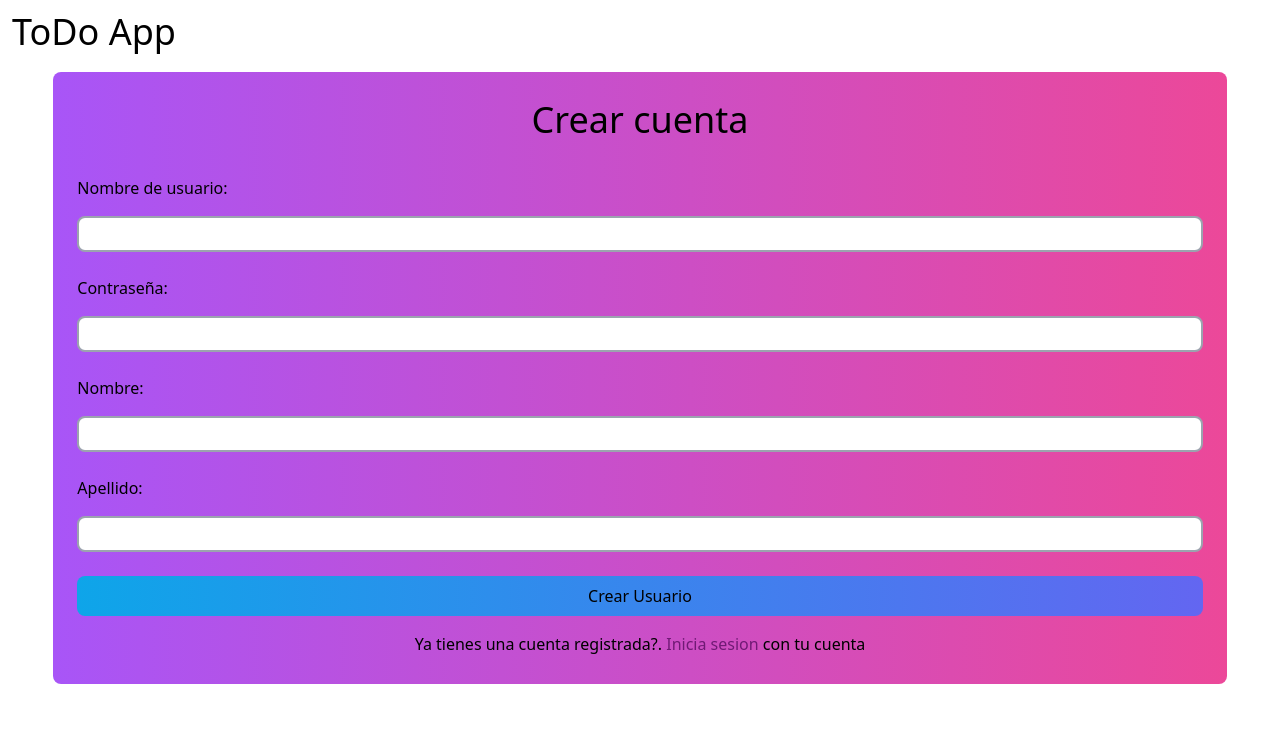
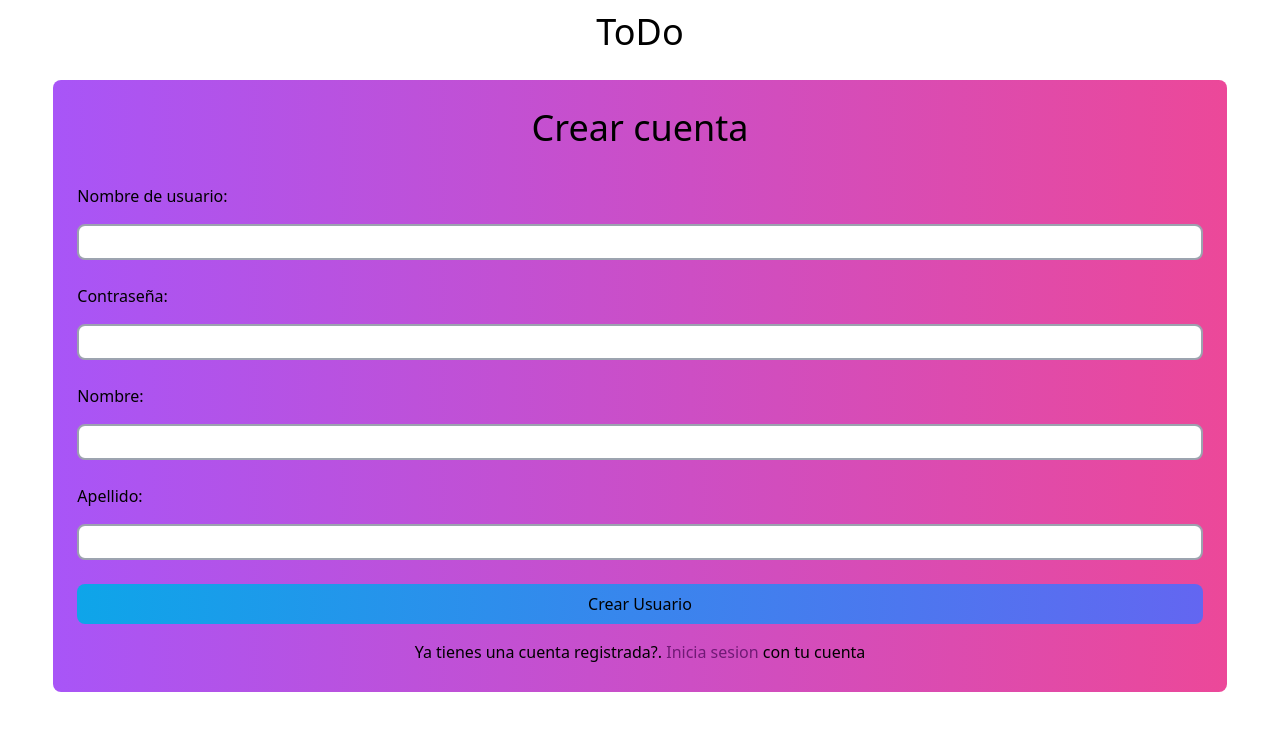
Before and after one commit to rapetitc/ToDo, a React app: page /signin in a window 1280 px wide. Shown: the top 730 px of the page. Built offline with nearby package versions, Linux system fonts and the light colour scheme; the HTML template or start-up script is replaced by a standard one.

Commit message:
ToDoApp | General Updates 072523

```diff
--- a/src/Components/CreateUserForm.jsx
+++ b/src/Components/CreateUserForm.jsx
@@ -1,8 +1,9 @@
 import React from "react";
 import { Link, useNavigate } from "react-router-dom";
+import { addDoc, getDocs, collection, query, where } from "firebase/firestore";
 import Swal from "sweetalert2";
 import * as moment from "moment";
-import { addDoc, getDocs, collection, query, where } from "firebase/firestore";
+// Local Modules
 import { db } from "../firebase";
 import { evalForm, evalInput } from "../utils/inputEval";
 
@@ -12,9 +13,9 @@ const CreateUserForm = () => {
   const handlingSubmit = async (e) => {
     e.preventDefault();
     try {
-      const formInfo = evalForm(e.target);
-      const res = await getDocs(query(collection(db, "users"), where("uname", "==", formInfo.uname)));
-      if (res.docs[0]) throw "Nombre de usuario existente!";
+      const { uname } = evalForm(e.target);
+      const res = await getDocs(query(collection(db, "users"), where("uname", "==", uname)));
+      if (res.docs[0]) throw "CreateUser/UserNameExists";
       await addDoc(collection(db, "users"), { ...formInfo, type: "user", creationdate: moment().format("DD-MM-YYYY, HH:mm:ss"), status: true });
       Swal.fire({
         position: "center",
@@ -29,18 +30,20 @@ const CreateUserForm = () => {
       }, 2000);
     } catch (error) {
       console.log(error);
+      if (error == "CreateUser/UserNameExists") {
         Swal.fire({
           position: "center",
           icon: "error",
-        title: error,
+          title: "Nombre de usuario ya existente",
           showConfirmButton: false,
           timer: 1500,
         });
       }
+    }
   };
 
   return (
-    <form onSubmit={handlingSubmit} className='flex flex-wrap justify-center w-11/12 h-min py-6 my-3 mx-auto rounded-lg bg-gradient-to-r from-purple-500 to-pink-500'>
+    <form onSubmit={handlingSubmit} className='flex flex-wrap justify-center w-11/12 h-min py-6 my-5 mx-auto rounded-lg bg-gradient-to-r from-purple-500 to-pink-500'>
       <h1 className='text-4xl p-1 mb-5'>Crear cuenta</h1>
       <div className='flex justify-center flex-wrap w-full m-1'>
         <p className='w-full mx-5 my-2' htmlFor='uname'>
@@ -107,7 +110,7 @@ const CreateUserForm = () => {
           Crear Usuario
         </button>
       </div>
-      <div className='flex justify-center flex-wrap w-full m-1'>
+      <div className='flex justify-center flex-wrap w-full mx-5 my-1'>
         <p className='text-center'>
           Ya tienes una cuenta registrada?.{" "}
           <Link to='/' className='w-full text-fuchsia-900 cursor-pointer hover:underline'>
--- a/src/Components/Header.jsx
+++ b/src/Components/Header.jsx
@@ -1,6 +1,8 @@
 import React, { useContext } from "react";
 import { Link } from "react-router-dom";
-//Context
+// Local Modules
+import { pageConfig } from "../utils/config";
+// Context
 import UserLogContext from "../Context/UserLogContext";
 
 const Header = () => {
@@ -11,9 +13,9 @@ const Header = () => {
   };
 
   return (
-    <header className='flex justify-between align-middle m-1'>
+    <header className={`flex ${userToken.length > 0 ? "justify-between" : "justify-center"} align-middle m-1`}>
       <Link to={"/"}>
-        <h1 className='p-2 text-4xl'>ToDo App</h1>
+        <h1 className='p-2 text-4xl'>{pageConfig.title}</h1>
       </Link>
       {userToken.length > 0 ? (
         <>
--- a/src/Components/LogInForm.jsx
+++ b/src/Components/LogInForm.jsx
@@ -1,30 +1,44 @@
 import React, { useContext } from "react";
 import { Link } from "react-router-dom";
 import Swal from "sweetalert2";
+// Local Modules
+import { evalInput, evalForm } from "../utils/inputEval";
 //Context
 import UserLogContext from "../Context/UserLogContext";
-import { evalInput, evalForm } from "../utils/inputEval";
 
 const LogInForm = () => {
-  const { logSession } = useContext(UserLogContext);
+  const { setUserToken, logSession } = useContext(UserLogContext);
 
   const handlingSubmit = async (e) => {
     e.preventDefault();
     try {
       const credentials = evalForm(e.target);
-      await logSession(credentials);
-    } catch (error) {
+      const userToken = await logSession(credentials);
       Swal.fire({
         position: "center",
-        icon: "error",
-        title: "Usuario o contraseña incorrecta",
+        icon: "success",
         showConfirmButton: false,
         timer: 1500,
       });
+      setTimeout(() => {
+        localStorage.setItem("UserToken", userToken);
+        setUserToken(userToken);
+      }, 2000);
+    } catch (error) {
+      if (error == "LogSession/CredentialsNotFound") {
+        Swal.fire({
+          position: "center",
+          icon: "error",
+          title: "Usuario y/o Contraseña incorrecta",
+          showConfirmButton: false,
+          timer: 1500,
+        });
+      }
     }
   };
+
   return (
-    <form onSubmit={handlingSubmit} className='flex flex-wrap justify-center w-11/12 h-min py-6 my-3 mx-auto rounded-lg bg-gradient-to-r from-purple-500 to-pink-500'>
+    <form onSubmit={handlingSubmit} className='flex flex-wrap justify-center w-11/12 h-min py-6 my-5 mx-auto rounded-lg bg-gradient-to-r from-purple-500 to-pink-500'>
       <h1 className='text-4xl p-1 mb-5'>Iniciar Sesion</h1>
       <div className='flex justify-center flex-wrap w-full m-1'>
         <p className='w-full mx-5 my-2' htmlFor='uname'>
@@ -38,6 +52,7 @@ const LogInForm = () => {
             evalInput(e.target);
           }}
           className='w-full p-1 mx-5 my-2 outline-none border-2 border-gray-400 hover:border-gray-500 rounded-lg'
+          required
         />
       </div>
       <div className='flex justify-center flex-wrap w-full m-1'>
@@ -52,6 +67,7 @@ const LogInForm = () => {
             evalInput(e.target);
           }}
           className='w-full p-1 mx-5 my-2 outline-none border-2 border-gray-400 hover:border-gray-500 rounded-lg'
+          required
         />
       </div>
       <div className='flex justify-center flex-wrap w-full m-1'>
@@ -59,14 +75,13 @@ const LogInForm = () => {
           Iniciar Sesion
         </button>
       </div>
-      <div className='flex justify-center flex-wrap w-full m-1'>
+      <div className='flex justify-center flex-wrap w-full mx-5 my-1'>
         <p className='text-center'>
-          {" "}
           No tienes cuenta?.{" "}
           <Link to='/signin' className='w-full text-fuchsia-900 cursor-pointer hover:underline '>
             Crea una cuenta
           </Link>{" "}
-          nueva{" "}
+          nueva
         </p>
       </div>
     </form>
--- a/src/Components/ToDo.jsx
+++ b/src/Components/ToDo.jsx
@@ -1,9 +1,10 @@
 import React, { useState, useEffect, useContext } from "react";
 import { collection, getDocs, query, where } from "firebase/firestore";
+// Local Modules
 import { db } from "../firebase";
-//Context
+// Context
 import UserLogContext from "../Context/UserLogContext";
-//Components
+// Components
 import AddTaskModal from "./AddTaskModal";
 import ToDoList from "./ToDoList";
 
@@ -17,6 +18,7 @@ const ToDo = () => {
   };
 
   const getNewData = async () => {
+    try {
       await actSession(async (userId) => {
         const res = await getDocs(query(collection(db, "tasks"), where("owner", "==", userId)));
         const data = res.docs;
@@ -26,6 +28,9 @@ const ToDo = () => {
         });
         setData(newDataFormatted);
       });
+    } catch (error) {
+      console.log(error);
+    }
   };
 
   useEffect(() => {
--- a/src/Context/UserLogContext.jsx
+++ b/src/Context/UserLogContext.jsx
@@ -1,6 +1,5 @@
 import { addDoc, getDoc, getDocs, updateDoc, collection, doc, query, where } from "firebase/firestore";
 import { db } from "../firebase";
-import Swal from "sweetalert2";
 import * as moment from "moment";
 import React, { createContext, useEffect, useState } from "react";
 //Context
@@ -10,27 +9,20 @@ export const UserLogProvider = ({ children }) => {
   let userTokenLS = localStorage.getItem("UserToken") ?? "";
   const [userToken, setUserToken] = useState(userTokenLS);
 
-  const logSession = async (credentials) => {
-    const { uname, password } = credentials;
-    if (uname.length < 4 || password.length < 4) throw "credentials/incomplete";
-    const res = await getDocs(query(collection(db, "users"), where("uname", "==", credentials.uname), where("password", "==", credentials.password)));
-    if (!res.docs[0]) throw "Usuario o contraseña incorrecta";
+  const logSession = async ({ uname, password }) => {
+    try {
+      const resGet = await getDocs(query(collection(db, "users"), where("uname", "==", uname), where("password", "==", password)));
+      if (!resGet.docs[0]) throw "LogSession/CredentialsNotFound";
       const newUserLogInfo = {
-      userid: res.docs[0].id,
+        userid: resGet.docs[0].id,
         creationdate: moment().format("DD-MM-YYYY, HH:mm:ss"),
         expirationdate: moment().add(7, "d").format("DD-MM-YYYY, HH:mm:ss"),
       };
       const resAdded = await addDoc(collection(db, "userlogs"), newUserLogInfo);
-    Swal.fire({
-      position: "center",
-      icon: "success",
-      showConfirmButton: false,
-      timer: 1500,
-    });
-    setTimeout(() => {
-      localStorage.setItem("UserToken", resAdded.id);
-      setUserToken(resAdded.id);
-    }, 2000);
+      return resAdded.id;
+    } catch (error) {
+      console.log(error);
+    }
   };
 
   const expSession = async () => {
@@ -48,11 +40,16 @@ export const UserLogProvider = ({ children }) => {
 
   const refreshSession = async () => {
     if (userToken.length > 0) {
+      try {
         const res = await getDoc(doc(db, "userlogs", userToken));
         const data = res.data();
         const expDate = moment(data.expirationdate, "DD-MM-YYYY, HH:mm:ss").format();
         if (moment(expDate).isBefore()) return expSession();
         return data.userid;
+      } catch (error) {
+        console.log(error);
+        return "";
+      }
     }
   };
 
@@ -60,7 +57,7 @@ export const UserLogProvider = ({ children }) => {
     refreshSession();
   }, []);
 
-  return <UserLogContext.Provider value={{ userToken, logSession, expSession, actSession }}>{children}</UserLogContext.Provider>;
+  return <UserLogContext.Provider value={{ userToken, setUserToken, logSession, expSession, actSession }}>{children}</UserLogContext.Provider>;
 };
 
 export default UserLogContext;
--- /dev/null
+++ b/src/utils/config.js
@@ -0,0 +1,3 @@
+export const pageConfig = {
+  title: "ToDo"
+}
--- a/src/utils/inputEval.js
+++ b/src/utils/inputEval.js
@@ -1,15 +1,18 @@
-export const evalInput = (target) => {
-  let customError = ""
-  target.className += " valid:border-green-500 invalid:border-red-500"
-  if (target.value.length < 4) customError = "Debe contener 4 caracteres o mas"
-  target.setCustomValidity(customError);
-  return JSON.parse(`{"${target.name}":"${target.value}"}`)
+export const evalInput = ({ name, value }) => {
+  let customErrorMsg = "", isInputValid = true
+  if (name == "password" && value.length < 8) customErrorMsg = "Contrasaña debe contener 8 o mas caracteres"
+  if (value.length < 1) customErrorMsg = "Debe contener 1 o mas caracteres"
+  if (customErrorMsg.length > 0) isInputValid = false
+  return [JSON.parse(`{"${name}":"${value}"}`), { customErrorMsg, isInputValid }]
 };
 export const evalForm = ({ elements }) => {
-  let values = {};
-  for (let i = 0; i < elements.length - 1; i++) {
-    if (evalInput(elements[i])) Object.assign(values, JSON.parse(`{"${elements[i].name}":"${elements[i].value}"}`));
+  const entries = Object.values(elements).filter((element) => { return element.type == "text" || element.type == "password" })
+  let formData = {}, isFormValid = true;
+  for (let i = 0; i < entries.length; i++) {
+    const [inputData, results] = evalInput(entries[i])
+    if (!results.isInputValid) isFormValid = false
+    Object.assign(formData, inputData);
   }
-  if (Object.keys(values).length != elements.length - 1) throw "Campos incompletos";
-  return values
+  if (!isFormValid) throw "Form/Incomplete";
+  return formData
 };
--- a/webpack.config.js
+++ b/webpack.config.js
@@ -39,7 +39,7 @@ module.exports = {
   },
   plugins: [
     new HtmlWebpackPlugin({
-      title: "ToDo App",
+      title: "To Do",
       inject: 'body',
     })
   ],
```
Also changed, not shown: src/Components/AddTaskModal.jsx (+10 -4 lines), src/Components/ToDoList.jsx (+15 -3 lines), 1 other file (tests, documents, lock files or other folders). Lines whose indentation alone changed are shown as unchanged.
